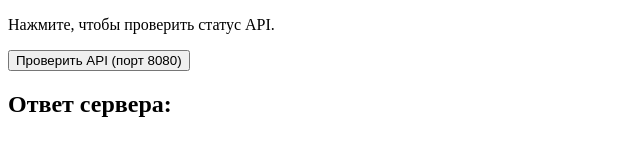
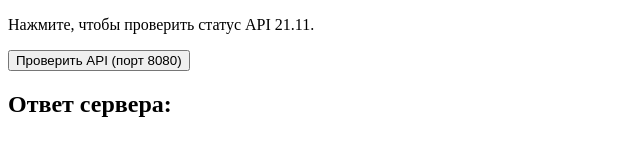
Before and after one commit to dariabutkevich/lab5-jwt-auth, a website: page index.html in a window 1280 px wide. Shown: the full height of the page, 0-640 px from the left. Drawn offline with Linux system fonts and the light colour scheme.

Commit message:
Update index

```diff
--- a/index.html
+++ b/index.html
@@ -10,7 +10,7 @@
 <body>
     <!-- <button id="check-api">click to show data</button>
     <h1></h1> -->
-    <p id="status-message" >Нажмите, чтобы проверить статус API.</p>
+    <p id="status-message" >Нажмите, чтобы проверить статус API 21.11.</p>
 
     <button id="check-api"> Проверить API (порт 8080)</button>
 
```
